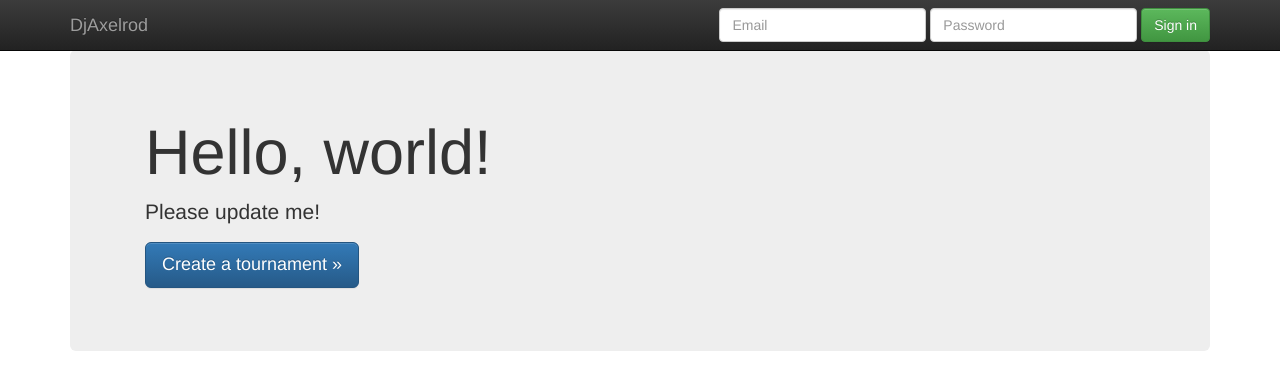
After one commit to meatballs/DjAxelrod, a Django app: template core/templates/core/home.html in a window 1280 px wide. The commit adds this page. Shown: the top 390 px of the page. Run offline with Django 3.2, Linux system fonts and the light colour scheme; the template is opened without the code that fills it, so the values that code supplies are empty; some libraries are stand-ins or nearby versions.

Commit message:
Add home page

```diff
--- a/core/templates/base.html
+++ b/core/templates/base.html
@@ -4,7 +4,7 @@
     <head>
         <meta charset="utf-8">
         <meta http-equiv="X-UA-Compatible" content="IE=edge,chrome=1">
-        <title></title>
+        <title>DjAxelrod</title>
         <meta name="description" content="">
         <meta name="viewport" content="width=device-width, initial-scale=1">
 
@@ -30,7 +30,7 @@
             <span class="icon-bar"></span>
             <span class="icon-bar"></span>
           </button>
-          <a class="navbar-brand" href="#">Project name</a>
+          <a class="navbar-brand" href="#">DjAxelrod</a>
         </div>
         <div id="navbar" class="navbar-collapse collapse">
           <form class="navbar-form navbar-right" role="form">
@@ -48,11 +48,6 @@
 
     <div class="container">
 	{% block content %}{% endblock %}
-      <hr>
-
-      <footer>
-        <p>&copy; Company 2015</p>
-      </footer>
     </div> <!-- /container -->        <script src="//ajax.googleapis.com/ajax/libs/jquery/1.11.2/jquery.min.js"></script>
         <script>window.jQuery || document.write('<script src="{% static "js/vendor/jquery-1.11.2.min.js" %}"><\/script>')</script>
 
--- /dev/null
+++ b/core/templates/core/home.html
@@ -0,0 +1,12 @@
+{% extends "base.html" %}
+{% block content %}
+    <!-- Main jumbotron for a primary marketing message or call to action -->
+    <div class="jumbotron">
+      <div class="container">
+        <h1>Hello, world!</h1>
+        <p>Please update me!</p>
+        <p><a class="btn btn-primary btn-lg" href="#" role="button">Create a tournament &raquo;</a></p>
+      </div>
+    </div>
+
+{% endblock %}
```
Also changed, not shown: core/views.py (+11 -1 lines).
